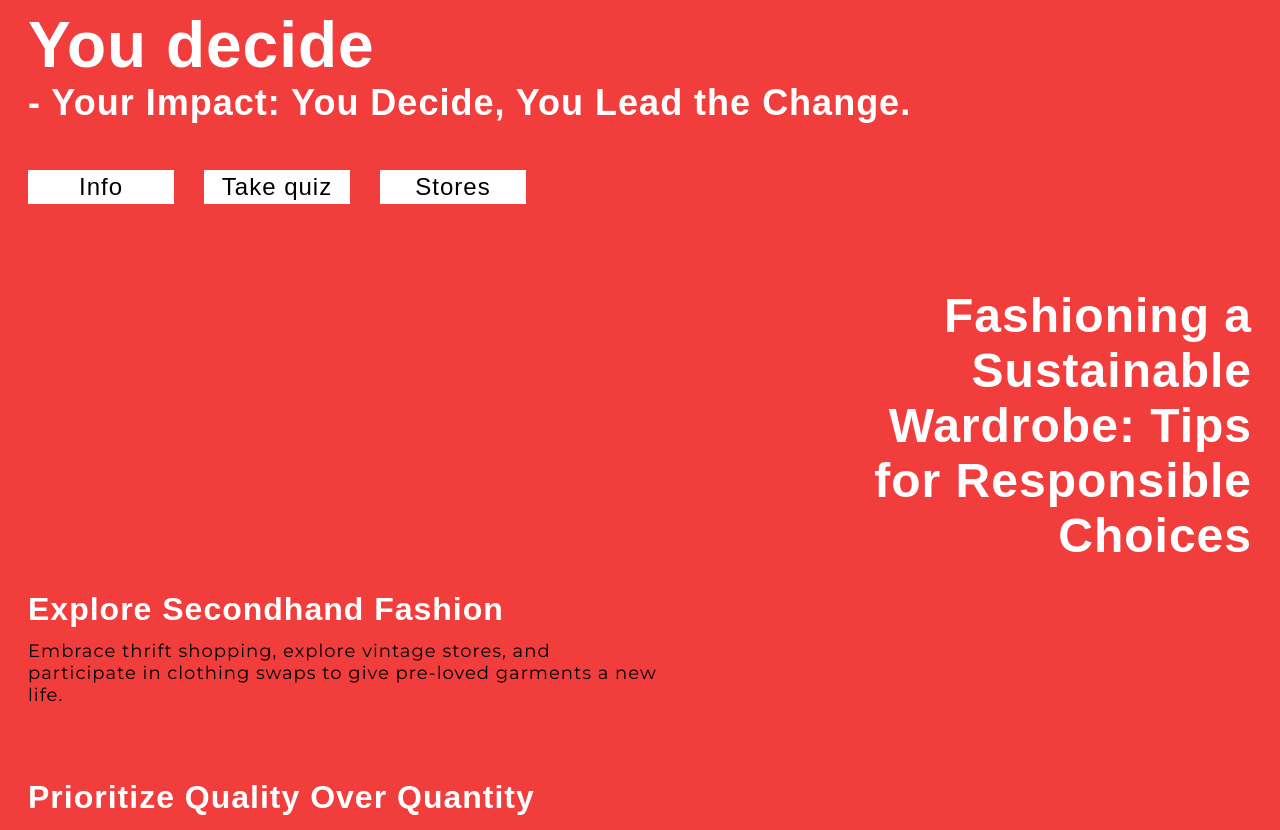
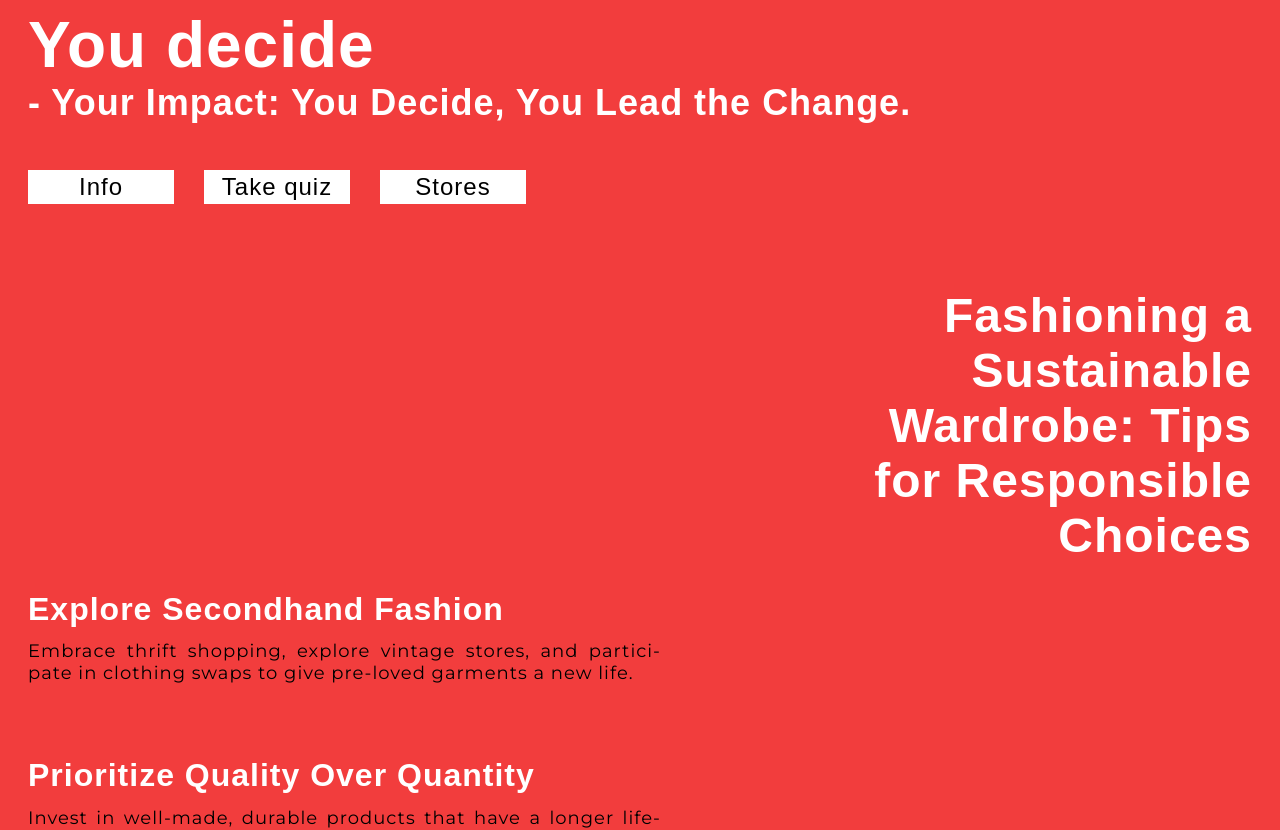
Before and after one commit to Idahel/Final-project, a React (Vite) app: page /tips in a window 1280 px wide. Shown: the top 830 px of the page. Built offline with nearby package versions, Linux system fonts and the light colour scheme; a web font is replaced by a local one.

Commit message:
css updates

```diff
--- a/src/pages/pagestyling/Home.css
+++ b/src/pages/pagestyling/Home.css
@@ -58,11 +58,21 @@
 .home-page p {
   margin-left: 20px;
   font-size: 14px;
-  word-wrap: break-word;
   width: 60%;
   position: relative;
   top: -20px;
   font-family: "Montserrat", Arial, Helvetica, sans-serif;
+  direction: ltr;
+  text-align:justify;
+  word-break: break-word;
+  white-space: pre-line;
+  overflow-wrap: break-word;
+  -ms-word-break: break-word;
+  word-break: break-word;
+  -ms-hyphens: auto;
+  -moz-hyphens: auto;
+  -webkit-hyphens: auto;
+  hyphens: auto;
 }
 
 
@@ -141,7 +151,7 @@
     font-size: 18px;
     top: -30px;
     width: 50%;
-  }
+    }
 
   .home-page li {
     width: 140px;
--- a/src/pages/pagestyling/Storedetailpage.css
+++ b/src/pages/pagestyling/Storedetailpage.css
@@ -39,7 +39,7 @@
     word-wrap: break-word;
     width: 60%;
     position: relative;
-    top: -20px;
+    top: 10px;
     font-family: "Montserrat", Arial, Helvetica, sans-serif;
   }
 
--- a/src/pages/pagestyling/Tipspage.css
+++ b/src/pages/pagestyling/Tipspage.css
@@ -27,7 +27,6 @@
   position: relative;
   top: 10px;
   margin-left: auto;
-  word-wrap: break-word;
   margin-right: 20px;
   font-size: 24px;
   color: #FFFF;
@@ -41,18 +40,27 @@
   width: 60%;
   position: relative;
   top: 0px;
-  word-wrap: break-word;
   color: #FFFF;
 }
 
 .tips-page p {
   margin-left: 20px;
   font-size: 14px;
-  word-wrap: break-word;
   width: 60%;
   position: relative;
   top: -20px;
   font-family: "Montserrat", Arial, Helvetica, sans-serif;
+  direction: ltr;
+  text-align:justify;
+  word-break: break-word;
+  white-space: pre-line;
+  overflow-wrap: break-word;
+  -ms-word-break: break-word;
+  word-break: break-word;
+  -ms-hyphens: auto;
+  -moz-hyphens: auto;
+  -webkit-hyphens: auto;
+  hyphens: auto;
 }
 
 
```
